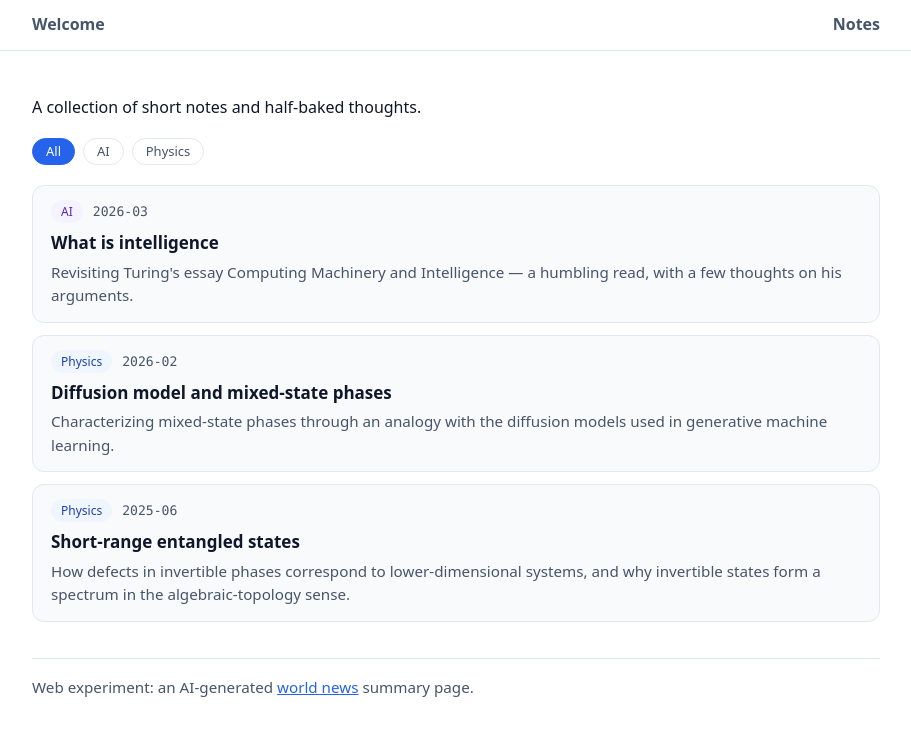
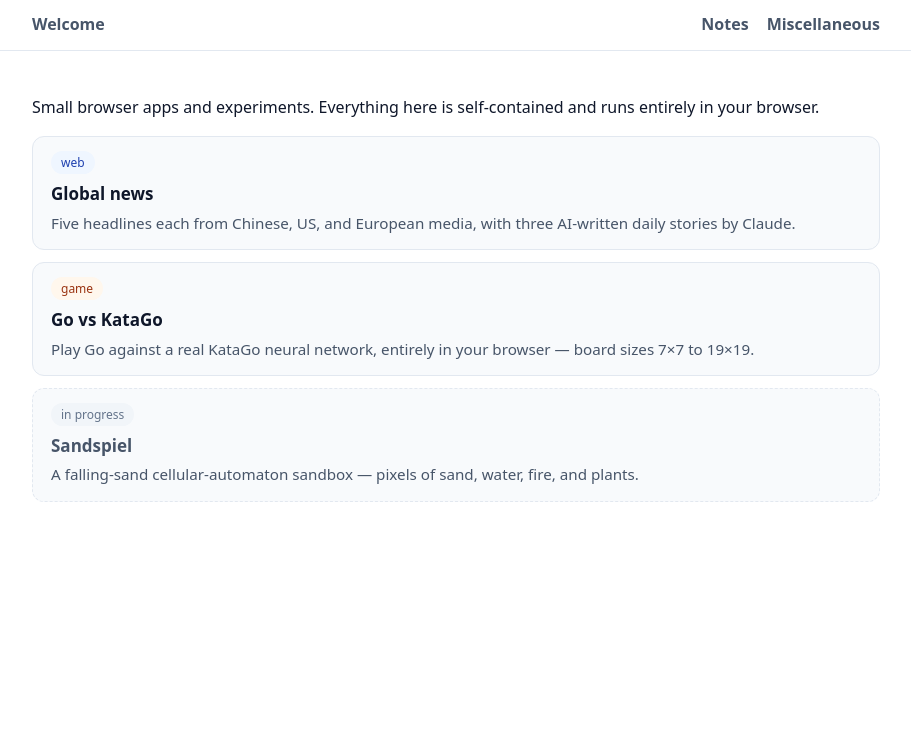
Before and after one commit to ruihuafan/ruihuafan.github.io, a Jekyll site: the page built from misc.md, in a window 1280 px wide. Shown: the top 736 px of the page, without its empty margins (184-1095 px from the left). Built offline with Jekyll 4.4.1, drawn with Linux system fonts in a browser that asks for light colours.

Commit message:
Make Miscellaneous a data-driven apps gallery
- misc.md now renders app cards from _data/apps.yml (title, href,
  description, tag, wip state); nav link restored
- The mknotes essays card feed is preserved in
  _includes/writing-index.html for when blog posts return
- head.html: app-type tag colors (web/game/tool), wip card style,
  drop the unused experiments-note rule

Co-Authored-By: Claude Opus 4.8 <noreply@anthropic.com>

```diff
--- /dev/null
+++ b/_data/apps.yml
@@ -0,0 +1,26 @@
+# Cards on the /playground/ page. To add an app:
+#   1. Drop a self-contained file/folder in apps/  (e.g. apps/mygame.html → /apps/mygame.html,
+#      or apps/mygame/index.html → /apps/mygame/). No YAML front matter in the app file.
+#   2. Add an entry below.
+#
+# Fields:
+#   title        card heading (required)
+#   href         path to the app, e.g. /apps/mygame.html (required unless status: wip)
+#   description  one-line blurb
+#   tag          optional chip: web | game | tool
+#   status       set to "wip" to show a non-clickable "in progress" card (drop it to go live)
+
+- title: Global news
+  href: /apps/world_news.html
+  description: Five headlines each from Chinese, US, and European media, with three AI-written daily stories by Claude.
+  tag: web
+
+- title: Go vs KataGo
+  href: /apps/go/
+  description: Play Go against a real KataGo neural network, entirely in your browser — board sizes 7×7 to 19×19.
+  tag: game
+
+- title: Sandspiel
+  description: A falling-sand cellular-automaton sandbox — pixels of sand, water, fire, and plants.
+  tag: game
+  status: wip
--- a/_includes/head.html
+++ b/_includes/head.html
@@ -211,33 +211,32 @@
     color: inherit;
     transition: border-color .15s ease, box-shadow .15s ease;
   }
-  .post-card:hover {
+  a.post-card:hover {
     border-color: #cbd5e1;
     box-shadow: 0 1px 3px rgba(15,23,42,.06);
     text-decoration: none;
   }
+  .post-card--wip { border-style: dashed; cursor: default; }
   .post-card-head { display: flex; align-items: center; gap: 10px; margin-bottom: 6px; }
+  .post-card-head:empty { display: none; }
   .post-tag { font-size: 12px; padding: 2px 10px; border-radius: 999px; background: #eef2ff; color: #3730a3; }
   .post-tag--physics { background: #eff6ff; color: #1e40af; }
   .post-tag--ai      { background: #f5f3ff; color: #5b21b6; }
   .post-tag--math    { background: #ecfdf5; color: #065f46; }
   .post-tag--random  { background: #f1f5f9; color: #475569; }
+  .post-tag--web     { background: #eff6ff; color: #1e40af; }
+  .post-tag--game    { background: #fff7ed; color: #9a3412; }
+  .post-tag--tool    { background: #ecfdf5; color: #065f46; }
+  .post-tag--wip     { background: #f1f5f9; color: #64748b; }
   .post-date {
     font-family: ui-monospace, SFMono-Regular, Menlo, Monaco, Consolas, "Liberation Mono", monospace;
     font-size: .82rem;
     color: var(--muted);
   }
   .post-title { display: block; font-size: 17px; font-weight: 600; color: var(--fg); margin: 0 0 4px; }
-  .post-card:hover .post-title { color: var(--link); }
+  a.post-card:hover .post-title { color: var(--link); }
+  .post-card--wip .post-title { color: var(--muted); }
   .post-summary { display: block; font-size: .95rem; color: var(--muted); line-height: 1.55; margin: 0; }
-
-  .experiments-note {
-    margin-top: 36px;
-    padding-top: 16px;
-    border-top: 1px solid #e2e8f0;
-    color: var(--muted);
-    font-size: .95rem;
-  }
 </style>
 
 {% if include.mathjax %}
--- a/_includes/nav.html
+++ b/_includes/nav.html
@@ -2,7 +2,6 @@
   <nav>
     <a href="{{ '/' | relative_url }}#top" style="margin-right:auto">Welcome</a>
     <a href="{{ '/notes/' | relative_url }}">Notes</a>
-    {% comment %} Miscellaneous hidden for now — restore this link to re-enable it in the nav {% endcomment %}
-    {% comment %}<a href="{{ '/misc/' | relative_url }}">Miscellaneous</a>{% endcomment %}
+    <a href="{{ '/misc/' | relative_url }}">Miscellaneous</a>
   </nav>
 </header>
--- a/misc.md
+++ b/misc.md
@@ -3,69 +3,26 @@ title: Miscellaneous
 permalink: /misc/
 ---
 
-A collection of short notes and half-baked thoughts.
+Small browser apps and experiments. Everything here is self-contained and runs entirely in your browser.
 
-<div class="post-filter" id="post-filter" role="group" aria-label="Filter by subject"></div>
-
-<div class="post-list" id="post-list">
-{% assign posts = site.mknotes | sort: "date" | reverse %}
-{% for note in posts %}
-  {% assign subj = note.subject | downcase %}
-  <a class="post-card" href="{{ note.url | relative_url }}" data-subject="{{ subj }}">
+<div class="post-list">
+{% for app in site.data.apps %}
+  {% if app.status == "wip" %}
+  <div class="post-card post-card--wip">
     <span class="post-card-head">
-      <span class="post-tag post-tag--{{ subj }}">{% if note.subject == "AI" %}AI{% else %}{{ note.subject | capitalize }}{% endif %}</span>
-      <span class="post-date">{{ note.date | date: "%Y-%m" }}</span>
+      <span class="post-tag post-tag--wip">in progress</span>
     </span>
-    <span class="post-title">{{ note.title }}</span>
-    {% if note.summary %}<span class="post-summary">{{ note.summary }}</span>{% endif %}
+    <span class="post-title">{{ app.title }}</span>
+    {% if app.description %}<span class="post-summary">{{ app.description }}</span>{% endif %}
+  </div>
+  {% else %}
+  <a class="post-card" href="{{ app.href | relative_url }}">
+    <span class="post-card-head">
+      {% if app.tag %}<span class="post-tag post-tag--{{ app.tag }}">{{ app.tag }}</span>{% endif %}
+    </span>
+    <span class="post-title">{{ app.title }}</span>
+    {% if app.description %}<span class="post-summary">{{ app.description }}</span>{% endif %}
   </a>
+  {% endif %}
 {% endfor %}
 </div>
-
-<p class="experiments-note">
-  Web experiment: an AI-generated <a href="{{ '/apps/world_news.html' | relative_url }}">world news</a> summary page.
-</p>
-
-<script>
-  (function () {
-    var list = document.getElementById('post-list');
-    var filterBar = document.getElementById('post-filter');
-    if (!list || !filterBar) return;
-
-    var cards = Array.prototype.slice.call(list.querySelectorAll('.post-card'));
-    var labels = { ai: 'AI' };
-    var subjects = [];
-    cards.forEach(function (c) {
-      var s = c.getAttribute('data-subject');
-      if (s && subjects.indexOf(s) === -1) subjects.push(s);
-    });
-
-    function label(s) { return labels[s] || s.charAt(0).toUpperCase() + s.slice(1); }
-
-    var chips = [];
-    function apply(value) {
-      chips.forEach(function (ch) {
-        ch.classList.toggle('is-active', ch.getAttribute('data-filter') === value);
-      });
-      cards.forEach(function (c) {
-        c.style.display = (value === 'all' || c.getAttribute('data-subject') === value) ? '' : 'none';
-      });
-    }
-    function makeChip(value, text) {
-      var b = document.createElement('button');
-      b.type = 'button';
-      b.className = 'post-chip';
-      b.textContent = text;
-      b.setAttribute('data-filter', value);
-      b.addEventListener('click', function () { apply(value); });
-      filterBar.appendChild(b);
-      chips.push(b);
-    }
-
-    if (subjects.length > 1) {
-      makeChip('all', 'All');
-      subjects.forEach(function (s) { makeChip(s, label(s)); });
-    }
-    apply('all');
-  })();
-</script>
```
Also changed, not shown: _includes/writing-index.html (added, +65 -0 lines).
